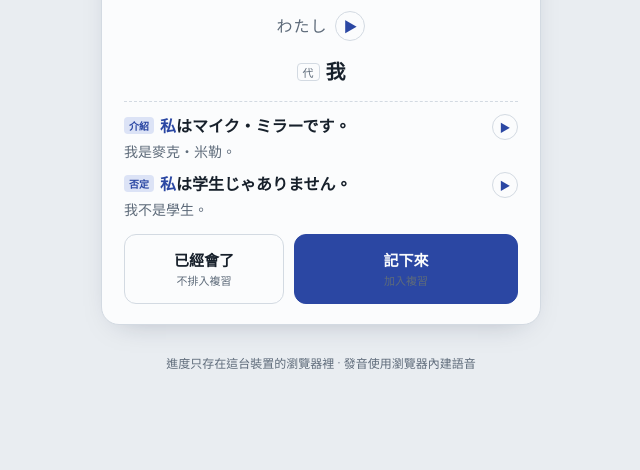
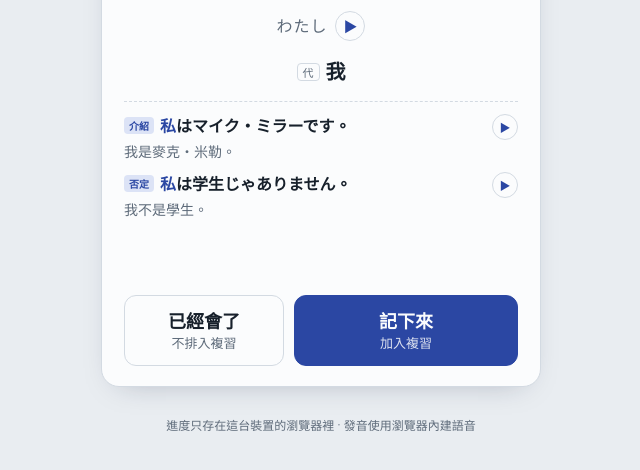
Before and after one commit to Marekshen/jpDaily, a plain HTML site: page index.html in a window 1280 px wide. Shown: the part 398-868 px from the top of the page, without its empty margins (319-959 px from the left). Before the commit the page ends 822 px from the top, so only its background shows below. Drawn offline with Linux system fonts and the light colour scheme; a web font is replaced by a local one.

Commit message:
Keep action buttons fixed and make button text readable
- Give word cards a fixed height so action buttons stay put no matter
  how many examples a word has; the example list scrolls instead.
- Shrink the cue and headword on short screens.
- Center button labels, enlarge them, and make the subtitle on the
  primary button legible.

Co-Authored-By: Claude Opus 5.5 <noreply@anthropic.com>

```diff
--- a/index.html
+++ b/index.html
@@ -40,6 +40,9 @@ button:focus-visible{outline:2px solid var(--ai);outline-offset:2px}
 .bar{height:4px;background:var(--line);border-radius:2px;overflow:hidden}
 .bar i{display:block;height:100%;background:var(--ai);transition:width .3s}
 .card{background:var(--paper);border:1px solid var(--line);border-radius:18px;padding:22px 22px 20px;display:flex;flex-direction:column;gap:14px;min-height:430px;box-shadow:0 10px 30px -18px rgba(20,30,60,.35)}
+.card.fixed{height:clamp(540px,calc(100dvh - 190px),680px)}
+.card.fixed .ex{flex:1;min-height:0;overflow-y:auto}
+@media (max-height:780px){.card.fixed{gap:10px;padding-top:16px}.card.fixed .cue{font-size:40px;padding:0}.card.fixed .word{font-size:40px}}
 .top{display:flex;justify-content:space-between;align-items:center;font-size:12px;color:var(--muted)}
 .ring{width:34px;height:34px}
 .ring circle{fill:none;stroke-width:3}
@@ -64,9 +67,10 @@ button:focus-visible{outline:2px solid var(--ai);outline-offset:2px}
 .actions{display:grid;gap:10px;margin-top:auto}
 .actions.two{grid-template-columns:1fr 1.4fr}
 .actions.three{grid-template-columns:repeat(3,1fr)}
-.btn{font:inherit;font-weight:700;font-size:15px;border-radius:12px;padding:13px 8px;cursor:pointer;border:1px solid var(--line);background:var(--paper);color:var(--ink)}
+.btn{display:flex;flex-direction:column;align-items:center;justify-content:center;gap:2px;font:inherit;font-weight:700;font-size:18px;line-height:1.3;border-radius:12px;padding:13px 8px;cursor:pointer;border:1px solid var(--line);background:var(--paper);color:var(--ink)}
 .btn.primary{background:var(--ai);border-color:var(--ai);color:var(--paper)}
-.btn small{display:block;font-weight:400;font-size:11px;color:var(--muted)}
+.btn small{font-weight:500;font-size:13px;color:var(--muted)}
+.btn.primary small{color:inherit;opacity:.85}
 .btn.again{color:var(--bad)} .btn.hard{color:var(--warn)} .btn.easy{color:var(--good)}
 .choices{display:grid;gap:10px;margin-top:auto}
 .choice{font:inherit;text-align:left;padding:12px 14px;border-radius:12px;border:1px solid var(--line);background:var(--paper);color:var(--ink);cursor:pointer;font-size:15px}
@@ -211,6 +215,7 @@ function render(){
     <button class="btn" data-act="reset">清除所有進度</button>`;
   }
   $("s-left").textContent=L; $("s-right").textContent=R; $("s-bar").style.width=pct+"%";
+  card.classList.toggle("fixed",h.includes('class="word"')&&view!=="quiz");
   card.innerHTML=h;
 }
 
```
